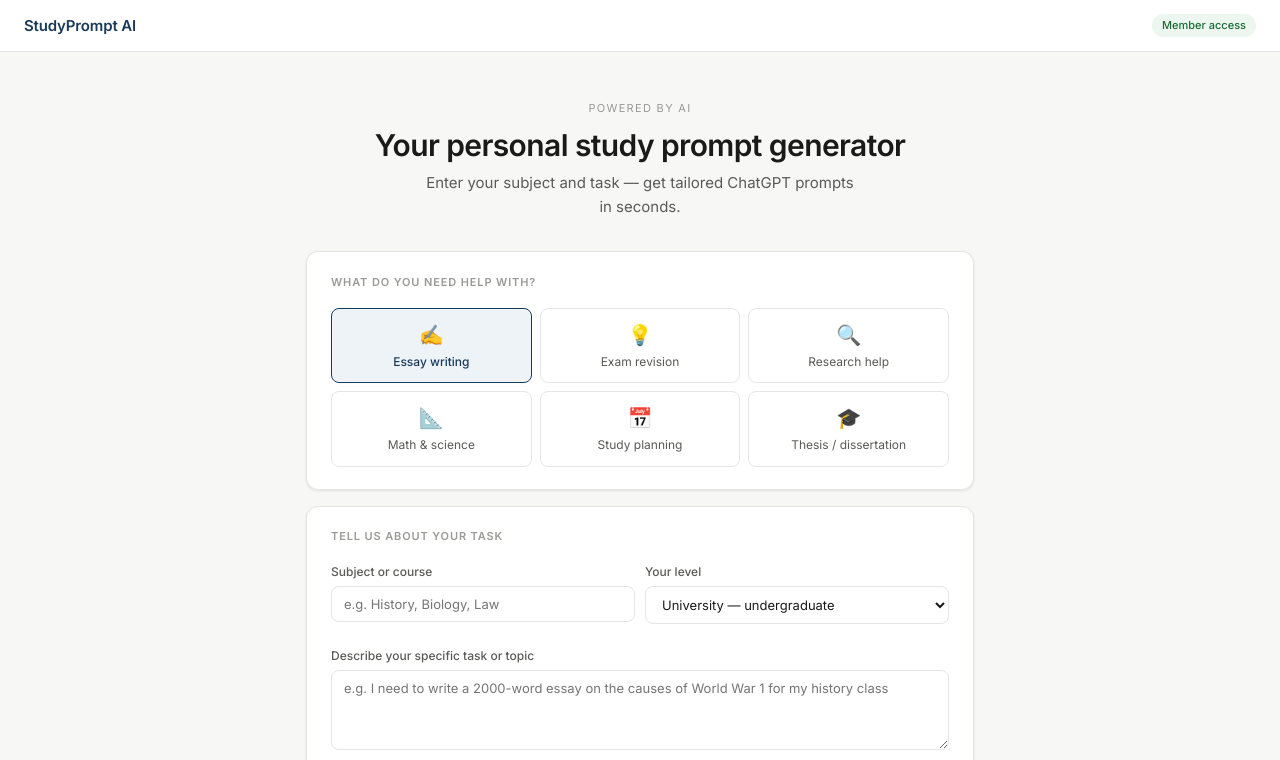
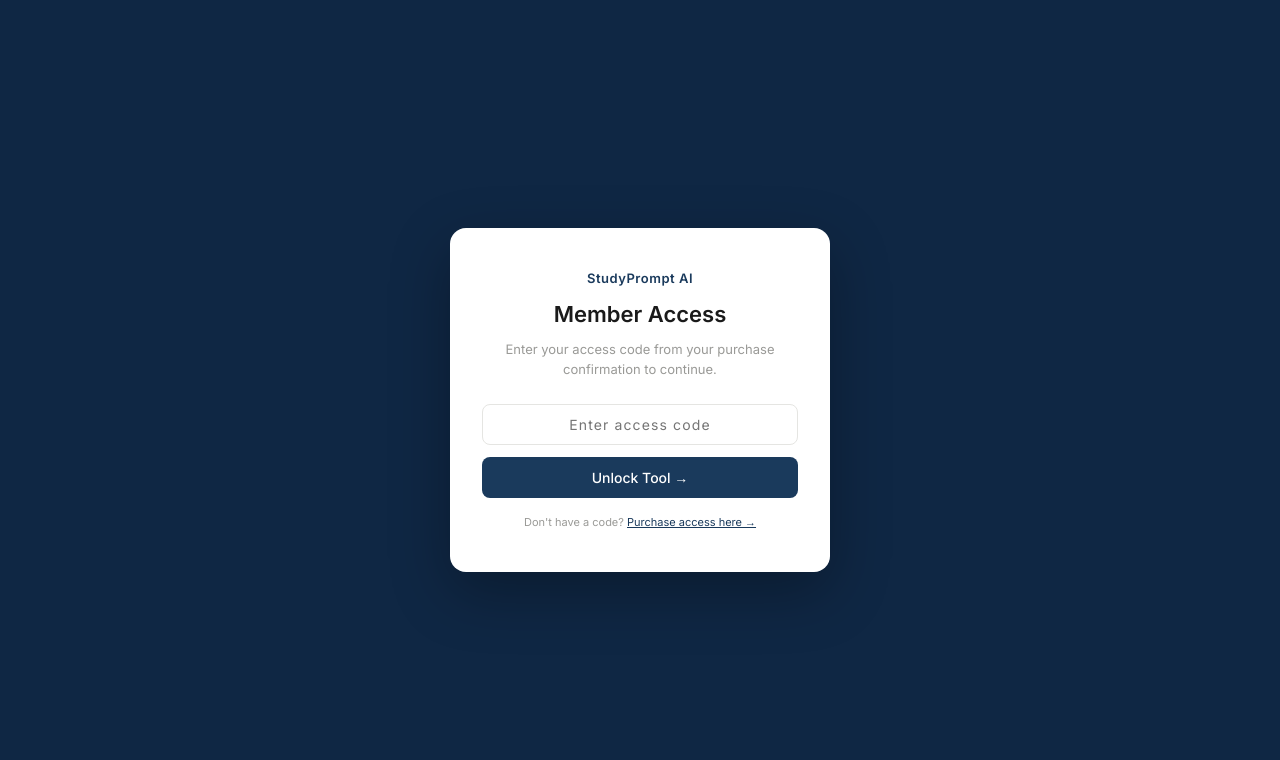
Before and after one commit to stofita/studyprompt-ai, a plain HTML site: page index.html in a window 1280 px wide. Shown: the top 760 px of the page. Drawn offline with Linux system fonts and the light colour scheme.

Commit message:
Update index.html

```diff
--- a/index.html
+++ b/index.html
@@ -9,98 +9,70 @@
 <style>
   *, *::before, *::after { box-sizing: border-box; margin: 0; padding: 0; }
   :root {
-    --bg: #f7f7f5;
-    --surface: #ffffff;
-    --border: #e5e5e2;
-    --border-strong: #c8c8c4;
-    --text: #1a1a1a;
-    --text-2: #5a5a58;
-    --text-3: #9a9a97;
-    --accent: #1a3a5c;
-    --accent-bg: #eef3f8;
-    --accent-text: #1a3a5c;
-    --green-bg: #edf7f0;
-    --green-text: #1a6b35;
-    --red-bg: #fdf0f0;
-    --red-text: #8b2020;
-    --red-border: #f5c6c6;
-    --mono: 'JetBrains Mono', monospace;
-    --sans: 'Inter', sans-serif;
-    --radius: 8px;
-    --radius-lg: 12px;
+    --bg: #f7f7f5; --surface: #ffffff; --border: #e5e5e2; --border-strong: #c8c8c4;
+    --text: #1a1a1a; --text-2: #5a5a58; --text-3: #9a9a97;
+    --accent: #1a3a5c; --accent-bg: #eef3f8; --accent-text: #1a3a5c;
+    --green-bg: #edf7f0; --green-text: #1a6b35;
+    --red-bg: #fdf0f0; --red-text: #8b2020; --red-border: #f5c6c6;
+    --mono: 'JetBrains Mono', monospace; --sans: 'Inter', sans-serif;
+    --radius: 8px; --radius-lg: 12px;
     --shadow: 0 1px 3px rgba(0,0,0,.06), 0 1px 2px rgba(0,0,0,.04);
   }
   body { font-family: var(--sans); background: var(--bg); color: var(--text); font-size: 14px; line-height: 1.6; min-height: 100vh; }
 
-  /* NAV */
+  /* PASSWORD GATE */
+  .gate { position: fixed; inset: 0; background: #0f2744; display: flex; align-items: center; justify-content: center; z-index: 9999; padding: 1rem; }
+  .gate-box { background: #fff; border-radius: 16px; padding: 2.5rem 2rem; max-width: 380px; width: 100%; text-align: center; box-shadow: 0 20px 60px rgba(0,0,0,.3); }
+  .gate-logo { font-size: 13px; font-weight: 600; color: var(--accent); letter-spacing: .04em; margin-bottom: .5rem; }
+  .gate-title { font-size: 22px; font-weight: 600; color: var(--text); margin-bottom: .4rem; }
+  .gate-sub { font-size: 13px; color: var(--text-3); margin-bottom: 1.5rem; line-height: 1.6; }
+  .gate-input { width: 100%; padding: 11px 14px; border: 1px solid var(--border); border-radius: var(--radius); font-size: 14px; font-family: var(--sans); outline: none; text-align: center; letter-spacing: .08em; color: var(--text); margin-bottom: .75rem; transition: border-color .15s; }
+  .gate-input:focus { border-color: var(--accent); box-shadow: 0 0 0 3px rgba(26,58,92,.08); }
+  .gate-btn { width: 100%; padding: 12px; background: var(--accent); color: #fff; border: none; border-radius: var(--radius); font-size: 14px; font-weight: 500; font-family: var(--sans); cursor: pointer; transition: opacity .15s; }
+  .gate-btn:hover { opacity: .88; }
+  .gate-err { font-size: 12px; color: var(--red-text); margin-top: .5rem; display: none; }
+  .gate-help { font-size: 11px; color: var(--text-3); margin-top: 1rem; }
+  .gate-help a { color: var(--accent); }
+
   nav { background: var(--surface); border-bottom: 1px solid var(--border); padding: .85rem 1.5rem; display: flex; justify-content: space-between; align-items: center; position: sticky; top: 0; z-index: 10; }
   .nav-brand { font-size: 15px; font-weight: 600; color: var(--accent); letter-spacing: -.01em; }
   .nav-badge { font-size: 11px; padding: 3px 10px; border-radius: 20px; background: var(--green-bg); color: var(--green-text); font-weight: 500; }
-
-  /* HERO */
   .hero { text-align: center; padding: 3rem 1rem 2rem; }
   .hero-tag { font-size: 11px; letter-spacing: .12em; text-transform: uppercase; color: var(--text-3); margin-bottom: .6rem; }
   .hero h1 { font-size: 30px; font-weight: 600; color: var(--text); margin-bottom: .5rem; letter-spacing: -.02em; line-height: 1.2; }
   .hero p { font-size: 15px; color: var(--text-2); max-width: 440px; margin: 0 auto; }
-
-  /* LAYOUT */
   .wrap { max-width: 700px; margin: 0 auto; padding: 0 1rem 4rem; }
   .card { background: var(--surface); border: 1px solid var(--border); border-radius: var(--radius-lg); padding: 1.35rem 1.5rem; margin-bottom: 1rem; box-shadow: var(--shadow); }
   .card-label { font-size: 11px; font-weight: 600; letter-spacing: .08em; text-transform: uppercase; color: var(--text-3); margin-bottom: 1rem; }
-
-  /* MODE BUTTONS */
   .mode-grid { display: grid; grid-template-columns: repeat(3, 1fr); gap: 8px; }
   .mode-btn { padding: 12px 8px; border-radius: var(--radius); border: 1px solid var(--border); background: var(--surface); color: var(--text-2); cursor: pointer; font-size: 12px; font-family: var(--sans); text-align: center; transition: all .15s; line-height: 1.4; }
   .mode-btn .icon { font-size: 20px; display: block; margin-bottom: 5px; }
   .mode-btn:hover { border-color: var(--border-strong); color: var(--text); transform: translateY(-1px); }
   .mode-btn.active { border-color: var(--accent); background: var(--accent-bg); color: var(--accent-text); font-weight: 500; }
-
-  /* FIELDS */
   .fields-2 { display: grid; grid-template-columns: 1fr 1fr; gap: 10px; margin-bottom: 12px; }
   .field { display: flex; flex-direction: column; gap: 5px; margin-bottom: 12px; }
   .field:last-child { margin-bottom: 0; }
   .field label { font-size: 12px; color: var(--text-2); font-weight: 500; }
-  .field input, .field select, .field textarea {
-    width: 100%; font-size: 13px; padding: 9px 12px;
-    border-radius: var(--radius); border: 1px solid var(--border);
-    background: var(--surface); color: var(--text);
-    font-family: var(--sans); outline: none; transition: border-color .15s;
-  }
+  .field input, .field select, .field textarea { width: 100%; font-size: 13px; padding: 9px 12px; border-radius: var(--radius); border: 1px solid var(--border); background: var(--surface); color: var(--text); font-family: var(--sans); outline: none; transition: border-color .15s; }
   .field input:focus, .field select:focus, .field textarea:focus { border-color: var(--accent); box-shadow: 0 0 0 3px rgba(26,58,92,.06); }
   .field textarea { resize: vertical; min-height: 80px; }
-
-  /* TIPS */
   .tips { display: flex; flex-wrap: wrap; gap: 6px; margin-top: 8px; }
   .tip { font-size: 11px; padding: 3px 10px; border-radius: 20px; border: 1px solid var(--border); color: var(--text-2); cursor: pointer; background: transparent; font-family: var(--sans); transition: all .15s; }
   .tip:hover { border-color: var(--border-strong); color: var(--text); background: var(--bg); }
-
-  /* LOADING BAR */
   .bar { height: 2px; background: var(--border); border-radius: 2px; margin: .85rem 0; overflow: hidden; display: none; }
   .bar.on { display: block; }
   .bar-fill { height: 100%; background: var(--accent); animation: sweep 1.6s ease-in-out infinite; }
   @keyframes sweep { 0%{width:0;margin-left:0} 60%{width:60%;margin-left:20%} 100%{width:0;margin-left:100%} }
-
-  /* GENERATE BUTTON */
-  .gen-btn {
-    width: 100%; padding: 13px; margin-top: .5rem;
-    border-radius: var(--radius); border: none;
-    background: var(--accent); color: #fff;
-    font-size: 14px; font-weight: 500; font-family: var(--sans);
-    cursor: pointer; transition: all .2s; letter-spacing: .01em;
-  }
+  .gen-btn { width: 100%; padding: 13px; margin-top: .5rem; border-radius: var(--radius); border: none; background: var(--accent); color: #fff; font-size: 14px; font-weight: 500; font-family: var(--sans); cursor: pointer; transition: all .2s; letter-spacing: .01em; }
   .gen-btn:hover { background: #244d7a; transform: translateY(-1px); }
   .gen-btn:active { transform: translateY(0); }
   .gen-btn:disabled { opacity: .45; cursor: not-allowed; transform: none; }
-
-  /* RESULTS */
   .results { margin-top: .5rem; }
   .results-header { display: flex; justify-content: space-between; align-items: center; margin-bottom: .85rem; }
   .results-title { font-size: 14px; font-weight: 500; }
   .copy-all { font-size: 12px; padding: 5px 14px; border-radius: var(--radius); border: 1px solid var(--border); background: var(--surface); color: var(--text-2); cursor: pointer; font-family: var(--sans); transition: all .15s; }
   .copy-all:hover { border-color: var(--border-strong); color: var(--text); }
-
-  .prompt-card { background: var(--surface); border: 1px solid var(--border); border-radius: var(--radius); padding: 1.1rem 1.25rem; margin-bottom: 8px; position: relative; box-shadow: var(--shadow); transition: border-color .15s; }
-  .prompt-card:hover { border-color: var(--border-strong); }
+  .prompt-card { background: var(--surface); border: 1px solid var(--border); border-radius: var(--radius); padding: 1.1rem 1.25rem; margin-bottom: 8px; position: relative; box-shadow: var(--shadow); }
   .p-num { font-size: 10px; color: var(--text-3); letter-spacing: .1em; text-transform: uppercase; margin-bottom: 3px; }
   .p-title { font-size: 13px; font-weight: 600; color: var(--text); margin-bottom: 9px; }
   .p-body { font-size: 12px; color: var(--text-2); background: var(--bg); border-radius: 6px; padding: 10px 12px; line-height: 1.8; font-family: var(--mono); margin-bottom: 7px; }
@@ -108,22 +80,27 @@
   .cp { position: absolute; top: .9rem; right: .9rem; font-size: 10px; padding: 3px 10px; border-radius: 20px; border: 1px solid var(--border); background: var(--surface); color: var(--text-3); cursor: pointer; font-family: var(--sans); transition: all .15s; }
   .cp:hover { border-color: var(--border-strong); color: var(--text); }
   .cp.ok { background: var(--green-bg); color: var(--green-text); border-color: var(--green-text); }
-
-  /* STATES */
   .empty { text-align: center; padding: 3rem 1rem; color: var(--text-3); font-size: 13px; border: 1px dashed var(--border); border-radius: var(--radius-lg); line-height: 1.8; }
   .err { padding: 1.25rem; color: var(--red-text); background: var(--red-bg); border: 1px solid var(--red-border); border-radius: var(--radius); font-size: 13px; line-height: 1.6; }
-
-  /* FOOTER */
   footer { text-align: center; padding: 2rem 1rem; font-size: 12px; color: var(--text-3); border-top: 1px solid var(--border); margin-top: 2rem; }
-
-  @media (max-width: 520px) {
-    .mode-grid { grid-template-columns: repeat(2, 1fr); }
-    .fields-2 { grid-template-columns: 1fr; }
-    .hero h1 { font-size: 24px; }
-  }
+  @media (max-width: 520px) { .mode-grid { grid-template-columns: repeat(2, 1fr); } .fields-2 { grid-template-columns: 1fr; } .hero h1 { font-size: 24px; } }
 </style>
 </head>
 <body>
+
+<!-- PASSWORD GATE -->
+<div class="gate" id="gate">
+  <div class="gate-box">
+    <div class="gate-logo">StudyPrompt AI</div>
+    <h1 class="gate-title">Member Access</h1>
+    <p class="gate-sub">Enter your access code from your purchase confirmation to continue.</p>
+    <input class="gate-input" id="gateInput" type="password" placeholder="Enter access code" autocomplete="off"
+      onkeydown="if(event.key==='Enter') checkPassword()" />
+    <button class="gate-btn" onclick="checkPassword()">Unlock Tool →</button>
+    <p class="gate-err" id="gateErr">Incorrect access code. Check your purchase email and PDF.</p>
+    <p class="gate-help">Don't have a code? <a href="https://payhip.com/b/hfgFQ" target="_blank">Purchase access here →</a></p>
+  </div>
+</div>
 
 <nav>
   <span class="nav-brand">StudyPrompt AI</span>
@@ -137,7 +114,6 @@
 </div>
 
 <div class="wrap">
-
   <div class="card">
     <div class="card-label">What do you need help with?</div>
     <div class="mode-grid">
@@ -149,23 +125,11 @@
       <button class="mode-btn" onclick="setMode(this,'thesis')"><span class="icon">🎓</span>Thesis / dissertation</button>
     </div>
   </div>
-
   <div class="card">
     <div class="card-label">Tell us about your task</div>
     <div class="fields-2">
-      <div class="field">
-        <label for="subject">Subject or course</label>
-        <input id="subject" placeholder="e.g. History, Biology, Law" maxlength="100" />
-      </div>
-      <div class="field">
-        <label for="level">Your level</label>
-        <select id="level">
-          <option>High school</option>
-          <option selected>University — undergraduate</option>
-          <option>University — postgraduate</option>
-          <option>Self-study / online course</option>
-        </select>
-      </div>
+      <div class="field"><label for="subject">Subject or course</label><input id="subject" placeholder="e.g. History, Biology, Law" maxlength="100" /></div>
+      <div class="field"><label for="level">Your level</label><select id="level"><option>High school</option><option selected>University — undergraduate</option><option>University — postgraduate</option><option>Self-study / online course</option></select></div>
     </div>
     <div class="field">
       <label for="task">Describe your specific task or topic</label>
@@ -173,37 +137,56 @@
       <div class="tips" id="tips"></div>
     </div>
     <div class="fields-2">
-      <div class="field">
-        <label for="count">Number of prompts</label>
-        <select id="count">
-          <option value="5">5 prompts (quick)</option>
-          <option value="10" selected>10 prompts (standard)</option>
-          <option value="15">15 prompts (full pack)</option>
-          <option value="20">20 prompts (complete)</option>
-        </select>
-      </div>
-      <div class="field">
-        <label for="lang">Language</label>
-        <select id="lang">
-          <option>English</option>
-          <option>French</option>
-          <option>Arabic</option>
-          <option>Spanish</option>
-        </select>
-      </div>
+      <div class="field"><label for="count">Number of prompts</label><select id="count"><option value="5">5 prompts (quick)</option><option value="10" selected>10 prompts (standard)</option><option value="15">15 prompts (full pack)</option><option value="20">20 prompts (complete)</option></select></div>
+      <div class="field"><label for="lang">Language</label><select id="lang"><option>English</option><option>French</option><option>Arabic</option><option>Spanish</option></select></div>
     </div>
     <div class="bar" id="bar"><div class="bar-fill"></div></div>
     <button class="gen-btn" id="genBtn" onclick="generate()">Generate my prompts ↗</button>
   </div>
-
   <div class="results" id="results">
     <div class="empty">Your personalized prompts will appear here.<br>Fill in your subject and task above to get started.</div>
   </div>
-
 </div>
 
 <footer>StudyPrompt AI · Member access only · <a href="mailto:studypromptai@gmail.com" style="color:inherit">studypromptai@gmail.com</a></footer>
+
 <script>
+  // ── PASSWORD GATE ──
+  // Password is checked against Netlify env var via /api/check-password
+  // Falls back to sessionStorage so user doesn't re-enter on refresh
+  const SESSION_KEY = 'sp_auth';
+
+  function checkPassword() {
+    const val = document.getElementById('gateInput').value.trim();
+    if (!val) return;
+    fetch('/api/check-password', {
+      method: 'POST',
+      headers: { 'Content-Type': 'application/json' },
+      body: JSON.stringify({ code: val })
+    })
+    .then(r => r.json())
+    .then(d => {
+      if (d.ok) {
+        sessionStorage.setItem(SESSION_KEY, '1');
+        document.getElementById('gate').style.display = 'none';
+      } else {
+        const err = document.getElementById('gateErr');
+        err.style.display = 'block';
+        document.getElementById('gateInput').value = '';
+        document.getElementById('gateInput').focus();
+      }
+    })
+    .catch(() => {
+      document.getElementById('gateErr').style.display = 'block';
+    });
+  }
+
+  // Skip gate if already authenticated this session
+  if (sessionStorage.getItem(SESSION_KEY) === '1') {
+    document.getElementById('gate').style.display = 'none';
+  }
+
+  // ── MODES ──
   const modes = {
     essay:    { label: 'academic essay writing, structuring arguments, thesis statements, and critical analysis', tips: ['Write a persuasive essay','Structure my argument','Write a strong introduction','Improve my thesis statement','Write a conclusion'] },
     exam:     { label: 'exam revision, memorization, practice questions, and topic summaries', tips: ['Create revision flashcards','Make practice questions','Summarize this topic','Build a mind map','Test my knowledge'] },
@@ -212,7 +195,6 @@
     plan:     { label: 'creating study schedules, time management, and breaking down large tasks', tips: ['Build a study schedule','Break down my syllabus','Plan exam week','Create a daily routine','Prioritize my tasks'] },
     thesis:   { label: 'thesis and dissertation writing, research methodology, and academic argumentation', tips: ['Write my abstract','Structure my chapter','Develop my argument','Review my methodology','Improve my academic writing'] }
   };
-
   let currentMode = 'essay';
 
   function setMode(el, mode) {
@@ -224,15 +206,13 @@
 
   function renderTips(mode) {
     document.getElementById('tips').innerHTML = modes[mode].tips
-      .map(t => `<button class="tip" onclick="document.getElementById('task').value='${t}'">${t}</button>`)
-      .join('');
+      .map(t => `<button class="tip" onclick="document.getElementById('task').value='${t}'">${t}</button>`).join('');
   }
 
   function copyText(text, btn) {
     navigator.clipboard.writeText(text).then(() => {
       const orig = btn.textContent;
-      btn.textContent = 'Copied!';
-      btn.classList.add('ok');
+      btn.textContent = 'Copied!'; btn.classList.add('ok');
       setTimeout(() => { btn.textContent = orig; btn.classList.remove('ok'); }, 2000);
     });
   }
@@ -248,19 +228,11 @@
       if (!hm) continue;
       let prompt = '', when = '', capturing = false;
       for (let i = 1; i < lines.length; i++) {
-        const l = lines[i];
-        const lc = l.toLowerCase().replace(/\*/g, '');
-        if (/^prompt\s*:/.test(lc)) {
-          capturing = true;
-          prompt += l.replace(/^\*?\*?prompt\s*:\*?\*?\s*/i, '').trim() + ' ';
-        } else if (/^when to use\s*:/.test(lc)) {
-          capturing = false;
-          when = l.replace(/^\*?\*?when to use\s*:\*?\*?\s*/i, '').trim();
-        } else if (capturing && l.trim() && !l.startsWith('#')) {
-          prompt += l.replace(/^\*?\*?/, '').trim() + ' ';
-        } else if (!prompt && !capturing && l.trim() && !l.startsWith('#')) {
-          prompt += l.replace(/^\*?\*?/, '').trim() + ' ';
-        }
+        const l = lines[i]; const lc = l.toLowerCase().replace(/\*/g, '');
+        if (/^prompt\s*:/.test(lc)) { capturing = true; prompt += l.replace(/^\*?\*?prompt\s*:\*?\*?\s*/i, '').trim() + ' '; }
+        else if (/^when to use\s*:/.test(lc)) { capturing = false; when = l.replace(/^\*?\*?when to use\s*:\*?\*?\s*/i, '').trim(); }
+        else if (capturing && l.trim() && !l.startsWith('#')) { prompt += l.replace(/^\*?\*?/, '').trim() + ' '; }
+        else if (!prompt && !capturing && l.trim() && !l.startsWith('#')) { prompt += l.replace(/^\*?\*?/, '').trim() + ' '; }
       }
       if (prompt.trim().length > 5) results.push({ num: hm[1], title: hm[2].replace(/\*/g, '').trim(), prompt: prompt.trim(), when });
     }
@@ -273,68 +245,46 @@
     const level   = document.getElementById('level').value;
     const count   = document.getElementById('count').value;
     const lang    = document.getElementById('lang').value;
-
     if (!subject || !task) { alert('Please fill in your subject and describe your task first.'); return; }
-
     const btn = document.getElementById('genBtn');
-    btn.disabled = true;
-    btn.textContent = 'Generating your prompts...';
+    btn.disabled = true; btn.textContent = 'Generating your prompts...';
     document.getElementById('bar').classList.add('on');
     document.getElementById('results').innerHTML = '<div class="empty">Generating your personalized prompts...<br>This takes about 10–15 seconds.</div>';
-
     try {
       const res = await fetch('/api/generate', {
         method: 'POST',
         headers: { 'Content-Type': 'application/json' },
         body: JSON.stringify({ subject, task, mode: currentMode, level, count, lang })
       });
-
       const data = await res.json();
       if (!res.ok) throw new Error(data.error || 'Server error');
-
       const parsed = parsePrompts(data.result);
       const resultsEl = document.getElementById('results');
-
       if (parsed.length === 0) {
         resultsEl.innerHTML = `<div class="card"><div class="card-label">Your prompts</div><pre style="white-space:pre-wrap;font-size:12px;line-height:1.75;color:var(--text-2);font-family:var(--mono)">${data.result}</pre></div>`;
         return;
       }
-
       const allText = parsed.map(p => `${p.title}\n\n${p.prompt}`).join('\n\n---\n\n');
       resultsEl.innerHTML = '';
-
-      const hdr = document.createElement('div');
-      hdr.className = 'results-header';
+      const hdr = document.createElement('div'); hdr.className = 'results-header';
       hdr.innerHTML = `<span class="results-title">${parsed.length} prompts for ${subject}</span><button class="copy-all" id="caBtn">Copy all</button>`;
       resultsEl.appendChild(hdr);
       document.getElementById('caBtn').addEventListener('click', function () { copyText(allText, this); });
-
       parsed.forEach(p => {
-        const card = document.createElement('div');
-        card.className = 'prompt-card';
+        const card = document.createElement('div'); card.className = 'prompt-card';
         const pt = p.prompt;
-        card.innerHTML = `
-          <div class="p-num">Prompt ${String(p.num).padStart(2, '0')}</div>
-          <div class="p-title">${p.title}</div>
-          <div class="p-body">${pt}</div>
-          ${p.when ? `<div class="p-when">When to use: ${p.when}</div>` : ''}`;
-        const cp = document.createElement('button');
-        cp.className = 'cp';
-        cp.textContent = 'Copy';
+        card.innerHTML = `<div class="p-num">Prompt ${String(p.num).padStart(2, '0')}</div><div class="p-title">${p.title}</div><div class="p-body">${pt}</div>${p.when ? `<div class="p-when">When to use: ${p.when}</div>` : ''}`;
+        const cp = document.createElement('button'); cp.className = 'cp'; cp.textContent = 'Copy';
         cp.addEventListener('click', function () { copyText(pt, this); });
-        card.appendChild(cp);
-        resultsEl.appendChild(card);
+        card.appendChild(cp); resultsEl.appendChild(card);
       });
-
     } catch (e) {
       document.getElementById('results').innerHTML = `<div class="err"><strong>Something went wrong:</strong> ${e.message}<br><br>Please try again in a moment.</div>`;
     } finally {
-      btn.disabled = false;
-      btn.textContent = 'Generate my prompts ↗';
+      btn.disabled = false; btn.textContent = 'Generate my prompts ↗';
       document.getElementById('bar').classList.remove('on');
     }
   }
-
   renderTips('essay');
 </script>
 </body>
```
